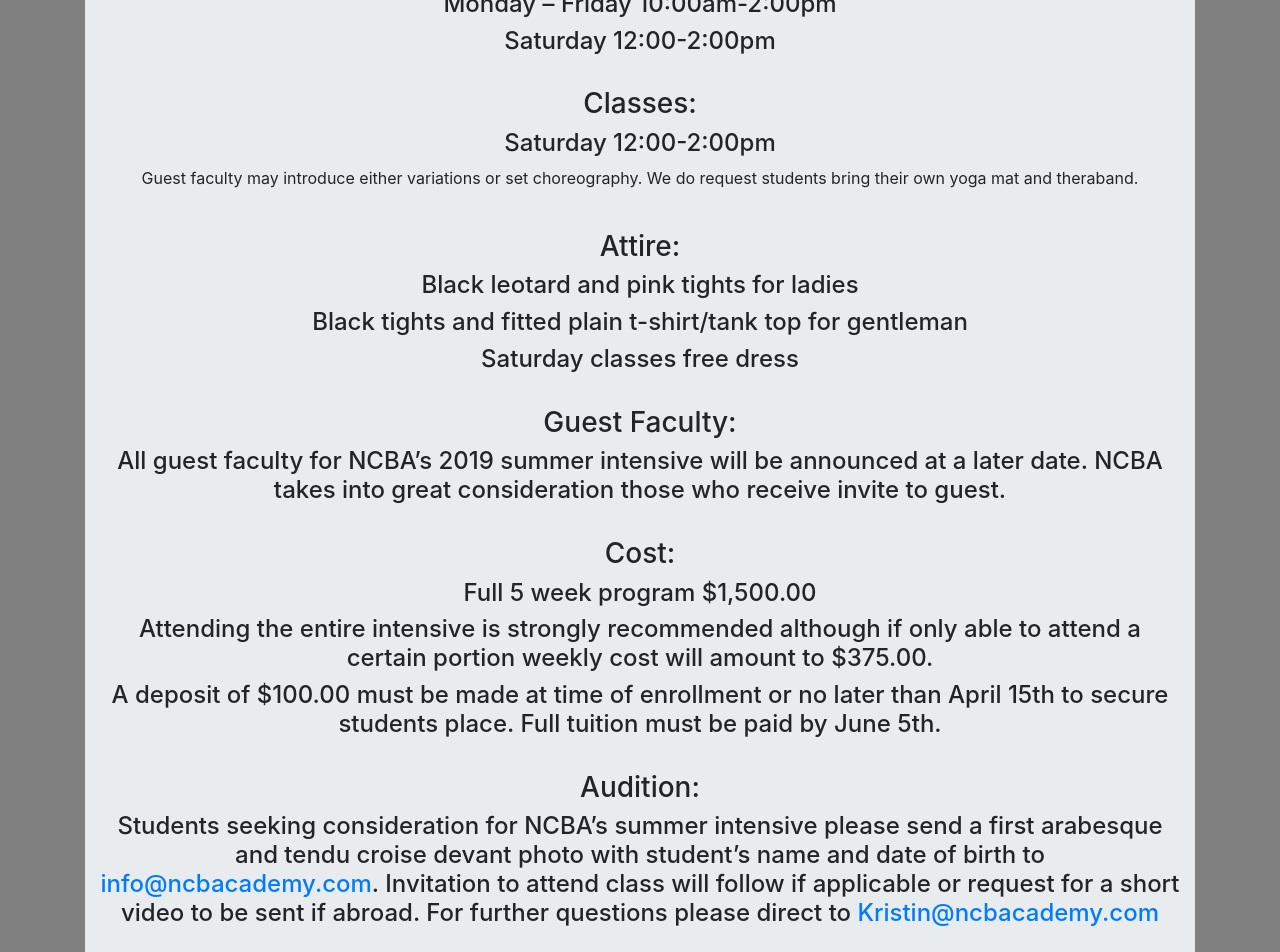
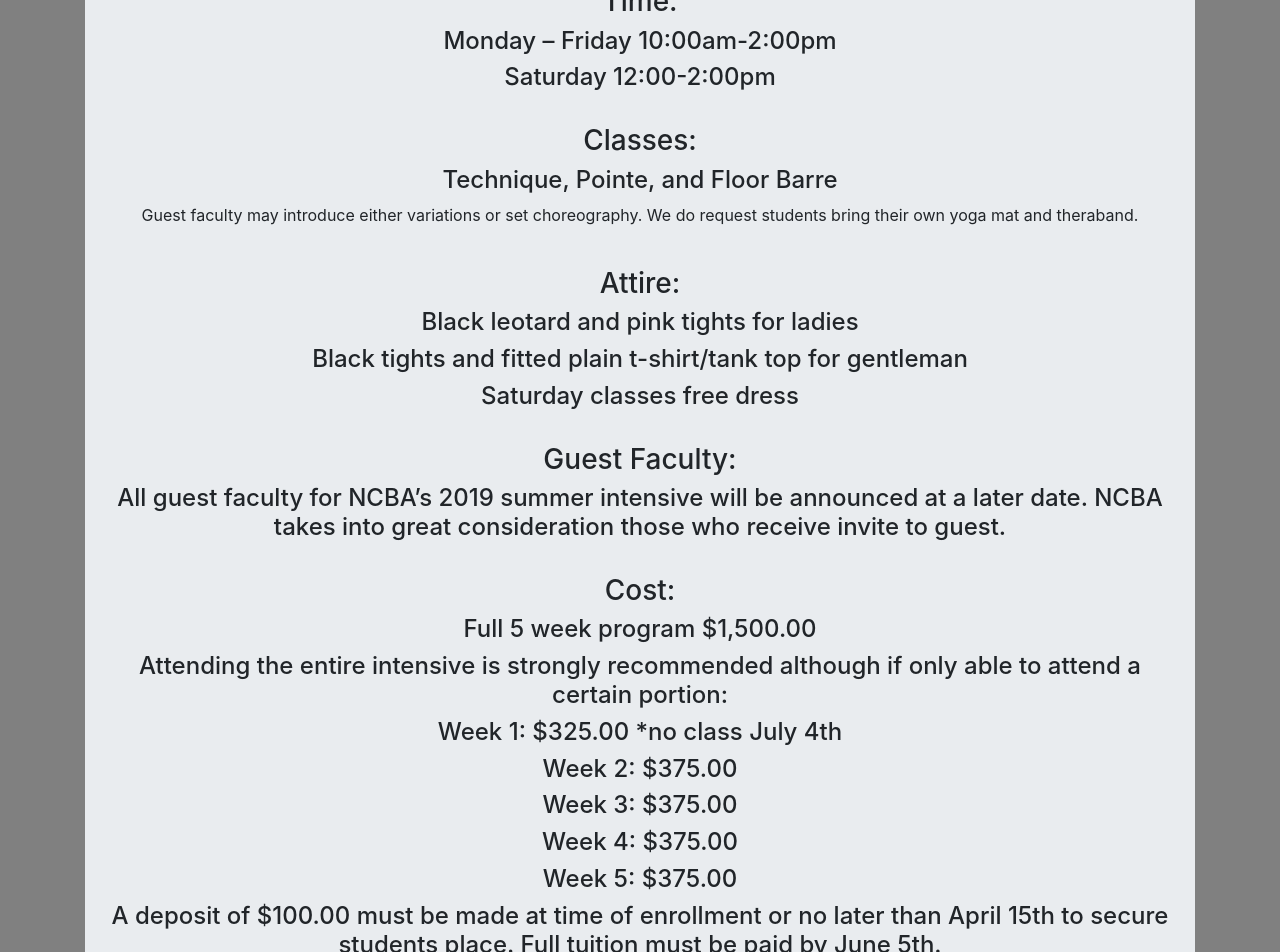
Before and after one commit to GrailsoftTechnologies/cp-ncba, a React (Create React App) app: page /summerintensive in a window 1280 px wide. Shown: the part 780-1732 px from the top of the page. Built offline with nearby package versions, Linux system fonts and the light colour scheme.

Commit message:
add content to summer intensive page

```diff
--- a/src/components/SummerIntensive/index.js
+++ b/src/components/SummerIntensive/index.js
@@ -33,6 +33,7 @@ class SummerIntensive extends Component {
               <Container fluid>
                 <h3>When:</h3>
                 <h4>July 1st – August 3rd</h4>
+                <h4>*No class July 4th</h4>
                 <br/>
                 <h3>Where:</h3>
                 <h4>1850 General George Patton Dr.</h4>
@@ -44,7 +45,7 @@ class SummerIntensive extends Component {
                 <h4>Saturday 12:00-2:00pm</h4>
                 <br/>
                 <h3>Classes:</h3>
-                <h4>Saturday 12:00-2:00pm</h4>
+                <h4>Technique, Pointe, and Floor Barre</h4>
                 <p>Guest faculty may introduce either variations or set choreography. We do request students bring their own yoga mat and theraband.</p>
                 <br/>
                 <h3>Attire:</h3>
@@ -57,7 +58,12 @@ class SummerIntensive extends Component {
                 <br/>
                 <h3>Cost:</h3>
                 <h4>Full 5 week program $1,500.00</h4>
-                <h4>Attending the entire intensive is strongly recommended although if only able to attend a certain portion weekly cost will amount to $375.00.</h4>
+                <h4>Attending the entire intensive is strongly recommended although if only able to attend a certain portion:</h4>
+                <h4>Week 1: $325.00 *no class July 4th</h4>
+                <h4>Week 2: $375.00</h4>
+                <h4>Week 3: $375.00</h4>
+                <h4>Week 4: $375.00</h4>
+                <h4>Week 5: $375.00</h4>
                 <h4>A deposit of $100.00 must be made at time of enrollment or no later than April 15th to secure students place. Full tuition must be paid by June 5th.</h4>
                 <br/>
                 <h3>Audition:</h3>
```
